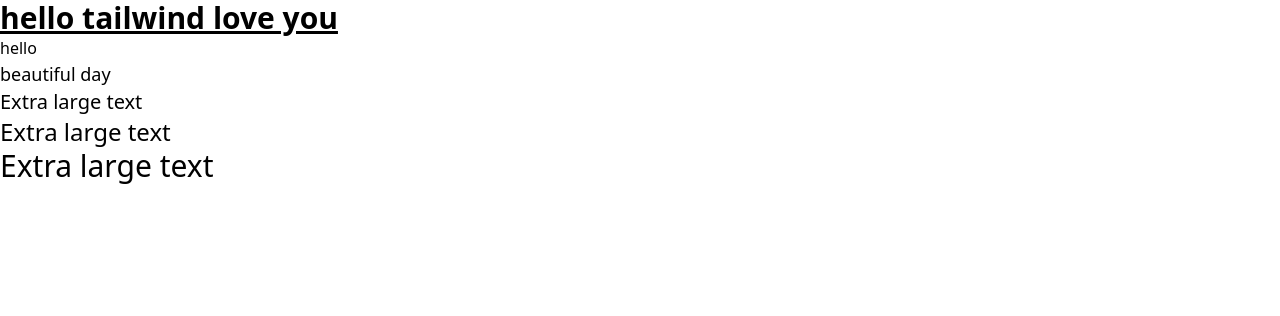
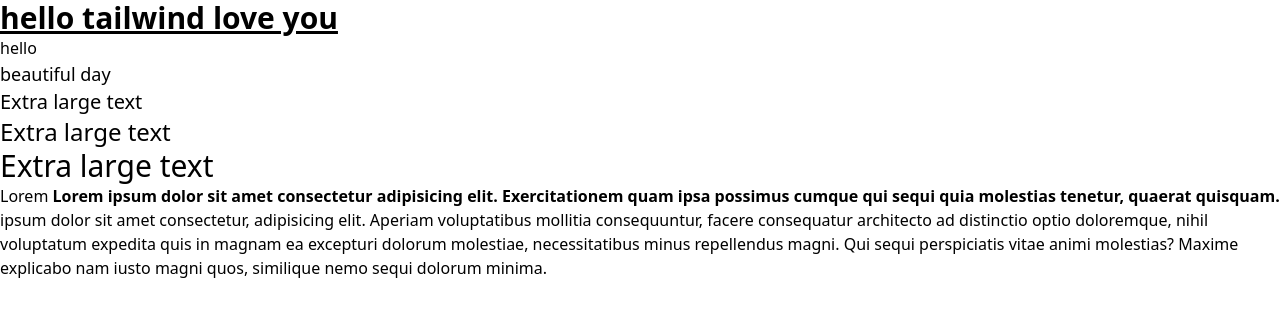
Before and after one commit to manibharathis/TailwindCSSProject, a website: page tailwindProjecct/src/index.html in a window 1280 px wide. Drawn offline with Linux system fonts and the light colour scheme; a web font is replaced by a local one.

Commit message:
font sizes

```diff
--- a/tailwindProjecct/src/index.html
+++ b/tailwindProjecct/src/index.html
@@ -17,5 +17,7 @@
     <p class="text-xl ">Extra large text</p>
     <p class="text-2xl">Extra large text</p>
     <p class="text-3xl">Extra large text</p>
+   <p>Lorem <span class="font-bold leading-relaxed">Lorem ipsum dolor sit amet consectetur adipisicing elit. Exercitationem quam ipsa possimus cumque qui sequi quia molestias tenetur, quaerat quisquam.</span> ipsum dolor sit amet consectetur, adipisicing elit. Aperiam voluptatibus mollitia consequuntur, facere consequatur architecto ad distinctio optio doloremque, nihil voluptatum expedita quis in magnam ea excepturi dolorum molestiae, necessitatibus minus repellendus magni. Qui sequi perspiciatis vitae animi molestias? Maxime explicabo nam iusto magni quos, similique nemo sequi dolorum minima.
+   </p>
 </body>
 </html>
```
